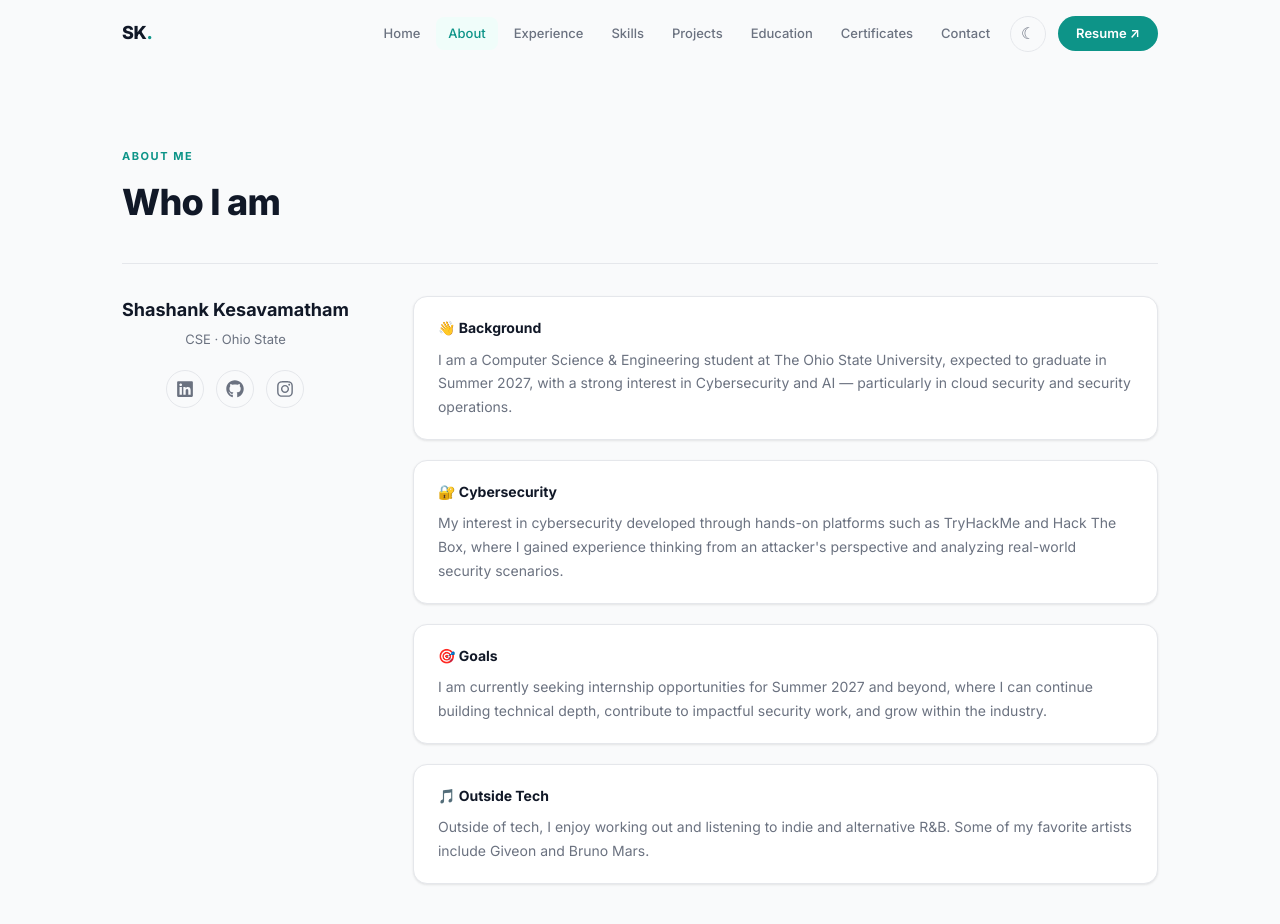
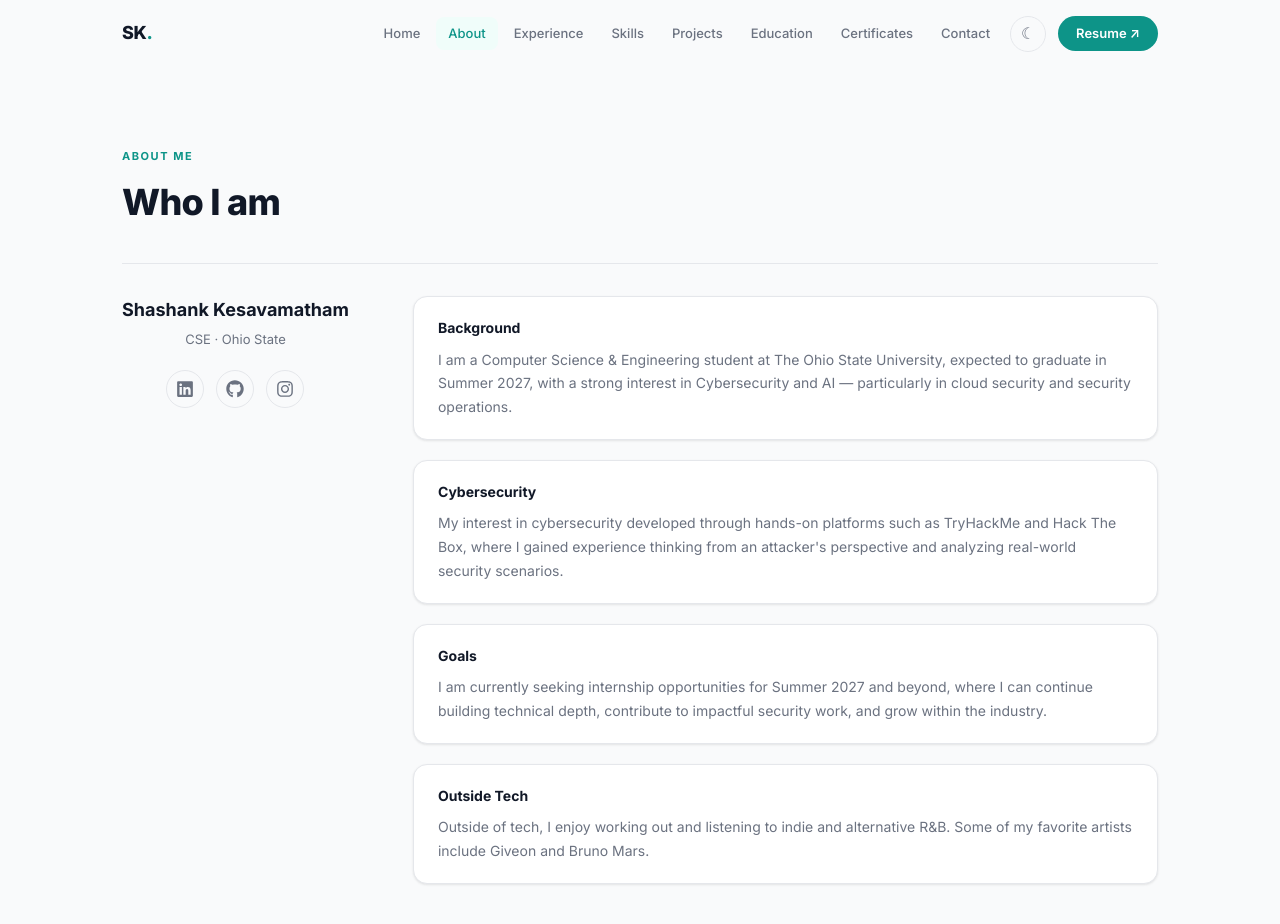
Before and after one commit to Shash34/Portfolio, a React (Create React App) app: page /about in a window 1280 px wide. Shown: the top 924 px of the page. Built offline with nearby package versions, Linux system fonts and the light colour scheme; a web font is replaced by a local one.

Commit message:
Removed emojis

```diff
--- a/src/v2/pages/About.js
+++ b/src/v2/pages/About.js
@@ -43,19 +43,19 @@ export default function About() {
             <div style={{ flex: 1, display: 'flex', flexDirection: 'column', gap: 20 }}>
               {[
                 {
-                  heading: '👋 Background',
+                  heading: 'Background',
                   text: 'I am a Computer Science & Engineering student at The Ohio State University, expected to graduate in Summer 2027, with a strong interest in Cybersecurity and AI — particularly in cloud security and security operations.',
                 },
                 {
-                  heading: '🔐 Cybersecurity',
+                  heading: 'Cybersecurity',
                   text: 'My interest in cybersecurity developed through hands-on platforms such as TryHackMe and Hack The Box, where I gained experience thinking from an attacker\'s perspective and analyzing real-world security scenarios.',
                 },
                 {
-                  heading: '🎯 Goals',
+                  heading: 'Goals',
                   text: 'I am currently seeking internship opportunities for Summer 2027 and beyond, where I can continue building technical depth, contribute to impactful security work, and grow within the industry.',
                 },
                 {
-                  heading: '🎵 Outside Tech',
+                  heading: 'Outside Tech',
                   text: 'Outside of tech, I enjoy working out and listening to indie and alternative R&B. Some of my favorite artists include Giveon and Bruno Mars.',
                 },
               ].map(({ heading, text }) => (
--- a/src/v2/pages/EducationPage.js
+++ b/src/v2/pages/EducationPage.js
@@ -38,12 +38,13 @@ export default function EducationPage() {
               <div style={{ fontSize: 13, color: '#99f6e4' }}>Columbus, OH</div>
             </div>
             <div style={{ textAlign: 'right' }}>
-              <div style={{
+              {/*
+                <div style={{
                 fontSize: 12, background: '#fde68a', color: '#92400e',
                 borderRadius: 20, padding: '4px 14px', fontWeight: 700,
               }}>
                 Dean's List 2025
-              </div>
+              </div> */}
             </div>
           </div>
 
--- a/src/v2/pages/Home.js
+++ b/src/v2/pages/Home.js
@@ -27,11 +27,11 @@ function Starburst() {
 }
 
 const sections = [
-  { to: '/about',      label: 'About Me',        desc: 'Background, interests, and what drives me.',       icon: '👤' },
-  { to: '/experience', label: 'Experience',       desc: 'Internships and roles I\'ve held.',                 icon: '💼' },
-  { to: '/skills',     label: 'Skills',           desc: 'Languages, tools, and concepts I work with.',      icon: '🛠️' },
-  { to: '/projects',   label: 'Projects',         desc: 'Things I\'ve built.',                              icon: '🚀' },
-  { to: '/education',  label: 'Education',        desc: 'Ohio State CSE, cybersecurity focus.', icon: '🎓' },
+  { to: '/about',      label: 'About Me',        desc: 'Background, interests, and what drives me.' },
+  { to: '/experience', label: 'Experience',       desc: 'Internships and roles I\'ve held.' },
+  { to: '/skills',     label: 'Skills',           desc: 'Languages, tools, and concepts I work with.'},
+  { to: '/projects',   label: 'Projects',         desc: 'Things I\'ve built.'},
+  { to: '/education',  label: 'Education',        desc: 'Ohio State CSE, cybersecurity focus.'},
 ];
 
 export default function Home() {
```
